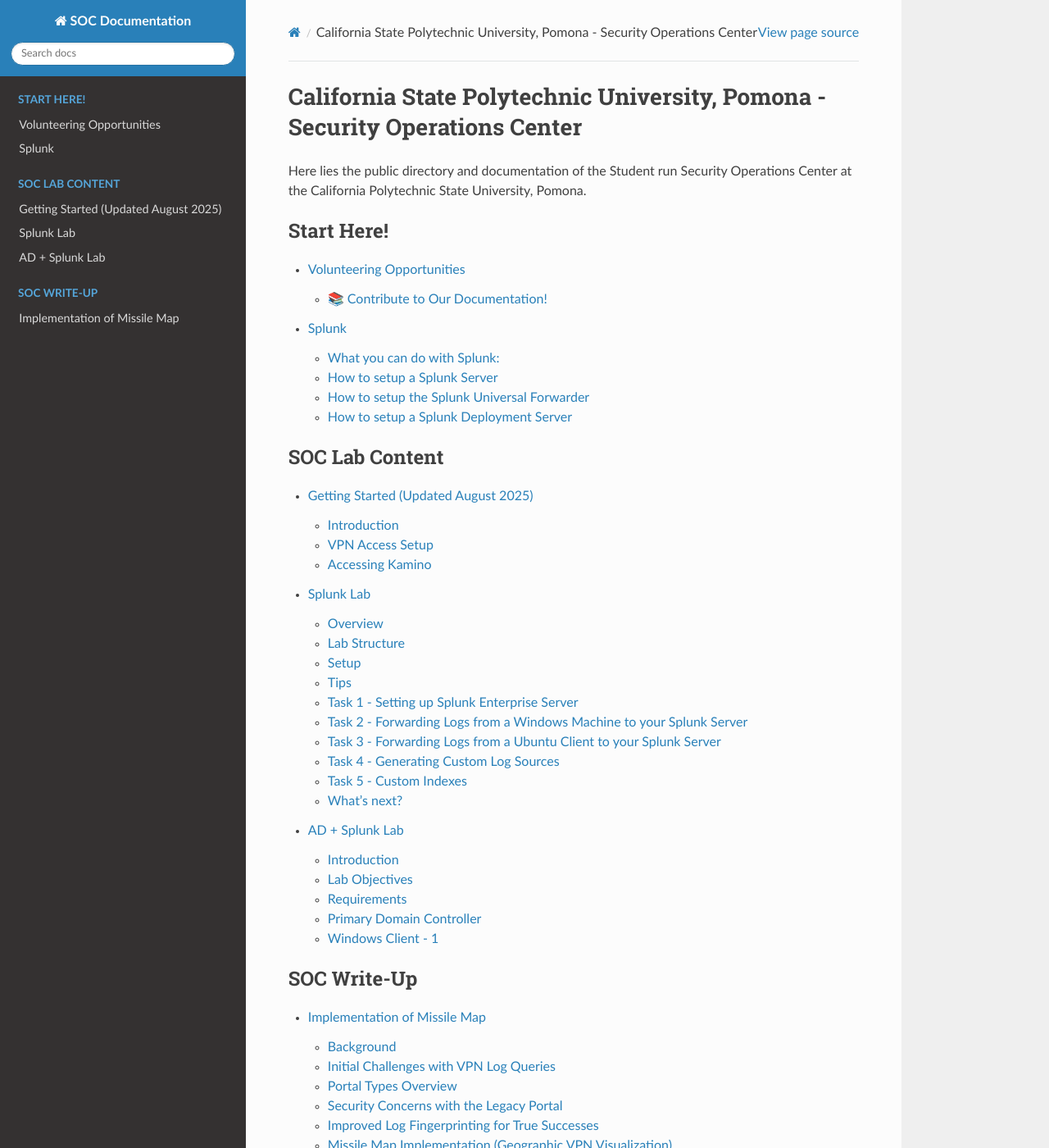
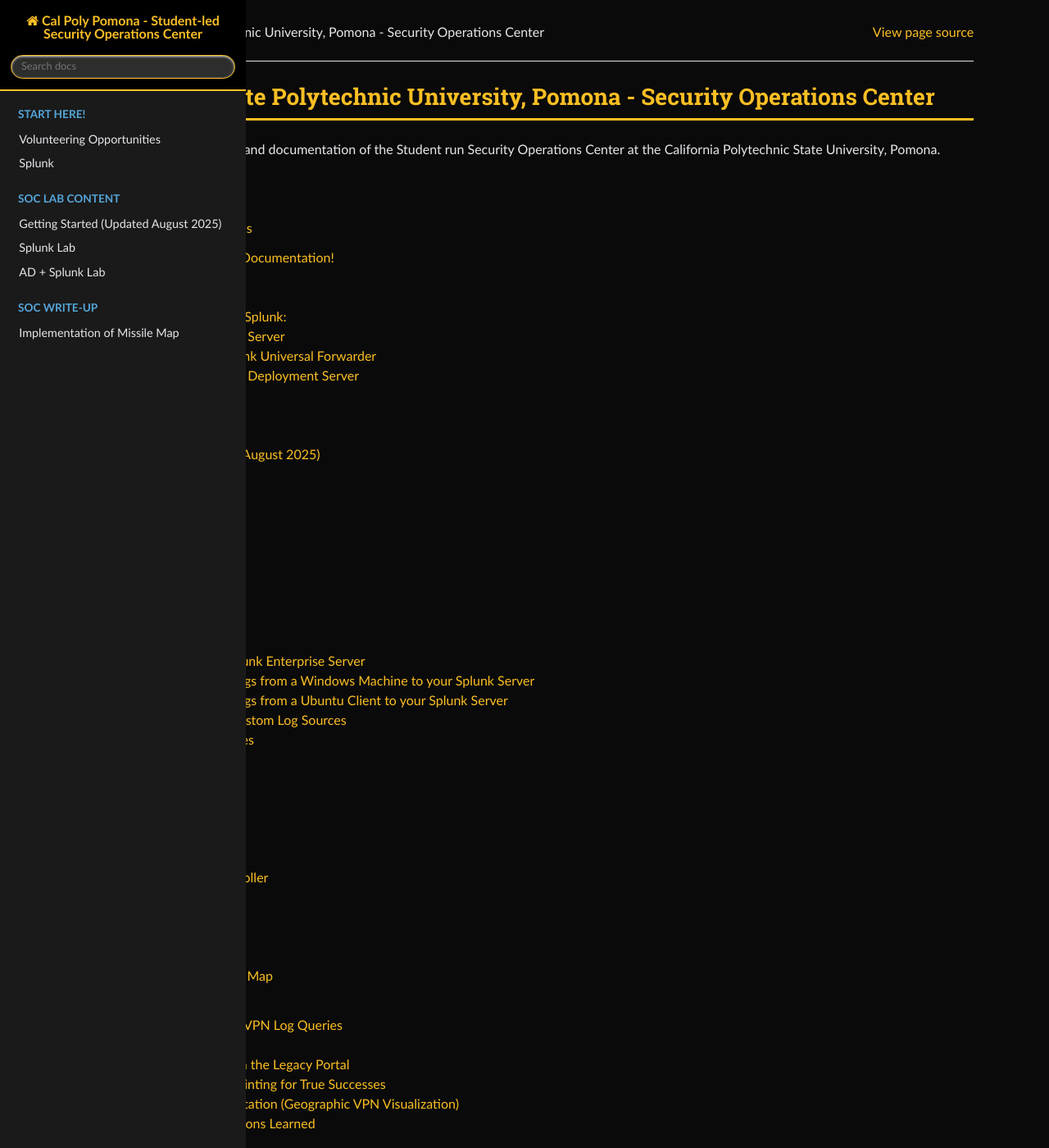
Before and after one commit to cpp-soc/documentation, a Sphinx documentation site: the page built from source/index.md, in a window 1280 px wide and 1400 px high. Shown: the whole window at 82% size. Built offline with Sphinx 7.4.7 and the Read the Docs theme 3.1.0, drawn with Linux system fonts in a browser that asks for light colours; some of the changed text lies outside the part shown.

Commit message:
i read we can write css now

```diff
--- /dev/null
+++ b/source/_static/custom.css
@@ -0,0 +1,168 @@
+:root {
+    --black: #000000;
+    --dark-bg: #0a0a0a;
+    --darker-bg: #1a1a1a;
+    --darkest-bg: #2d2d2d;
+    --gold: #fbbf24;
+    --gold-hover: #f59e0b;
+    --gold-light: #fcd34d;
+    --text-light: #e5e7eb;
+}
+
+body {
+    background-color: var(--black);
+    color: var(--text-light);
+}
+
+.wy-nav-content-wrap {
+    margin: 0 auto;
+    background-color: var(--dark-bg);
+}
+
+.wy-nav-content {
+    max-width: 1200px;
+    margin: 0 auto;
+    padding: 1.618em 3.236em;
+    background-color: var(--dark-bg);
+    color: var(--text-light);
+}
+
+.wy-side-nav-search {
+    background-color: var(--black) !important;
+    background-image: none !important;
+    border-bottom: 2px solid var(--gold);
+}
+
+.wy-side-nav-search > a,
+.wy-side-nav-search .wy-dropdown > a {
+    color: var(--gold) !important;
+}
+
+.wy-side-nav-search input[type=text] {
+    background-color: var(--darkest-bg);
+    color: var(--text-light);
+    border-color: var(--gold);
+}
+
+.wy-nav-side {
+    background-color: var(--darker-bg);
+}
+
+.wy-menu-vertical a {
+    color: var(--text-light);
+}
+
+.wy-menu-vertical a:hover {
+    background-color: var(--gold-hover);
+    color: var(--black);
+}
+
+.wy-menu-vertical li.current a {
+    background-color: var(--darkest-bg);
+    color: var(--gold);
+    border-right: solid 3px var(--gold);
+}
+
+.wy-menu-vertical li.current > a:hover {
+    background-color: var(--gold-hover);
+    color: var(--black);
+}
+
+a {
+    color: var(--gold);
+}
+
+a:hover {
+    color: var(--gold-hover);
+}
+
+a:visited {
+    color: var(--gold-hover);
+}
+
+.btn-neutral {
+    background-color: var(--gold) !important;
+    color: var(--black) !important;
+}
+
+.btn-neutral:hover {
+    background-color: var(--gold-hover) !important;
+}
+
+.highlight,
+code,
+pre {
+    background-color: var(--darkest-bg);
+    color: var(--text-light);
+    border-left: 3px solid var(--gold);
+}
+
+.wy-table-odd td,
+.wy-table-striped tr:nth-child(2n-1) td,
+.rst-content table.docutils:not(.field-list) tr:nth-child(2n-1) td {
+    background-color: var(--darkest-bg);
+}
+
+table.docutils {
+    border-color: var(--gold);
+    color: var(--text-light);
+}
+
+h1, h2, h3, h4, h5, h6 {
+    color: var(--gold);
+}
+
+h1 {
+    border-bottom: 3px solid var(--gold);
+    padding-bottom: 0.3em;
+}
+
+.wy-breadcrumbs li a {
+    color: var(--gold);
+}
+
+.wy-breadcrumbs li a:hover {
+    color: var(--gold-hover);
+}
+
+.rst-content .admonition {
+    background-color: var(--darkest-bg);
+    border-left-color: var(--gold);
+}
+
+.rst-content .admonition-title {
+    background-color: var(--gold);
+    color: var(--black);
+}
+
+.rst-footer-buttons {
+    border-top: 1px solid var(--gold);
+}
+
+.search li {
+    border-bottom: 1px solid var(--gold);
+}
+
+code.literal {
+    background-color: var(--darkest-bg);
+    color: var(--gold);
+    border: 1px solid var(--gold-hover);
+}
+
+@media screen and (max-width: 768px) {
+    .wy-nav-content {
+        padding: 1.618em 1.618em;
+    }
+}
+
+.document h1:first-of-type {
+    text-align: center;
+}
+
+.rst-content {
+    max-width: 100%;
+}
+
+.wy-nav-content-wrap .wy-nav-content {
+    background: transparent;
+}
--- a/source/conf.py
+++ b/source/conf.py
@@ -6,9 +6,9 @@
 # -- Project information -----------------------------------------------------
 # https://www.sphinx-doc.org/en/master/usage/configuration.html#project-information
 
-project = 'SOC Documentation'
-copyright = '2025, CPP Student Security Operations Center'
-author = 'CPP Student Security Operations Center'
+project = 'Cal Poly Pomona - Student-led Security Operations Center'
+copyright = '2025, Cal Poly Pomona - Student-led Security Operations Center'
+author = 'Cal Poly Pomona - Student-led Security Operations Center'
 
 # -- General configuration ---------------------------------------------------
 # https://www.sphinx-doc.org/en/master/usage/configuration.html#general-configuration
@@ -25,4 +25,5 @@
 # https://www.sphinx-doc.org/en/master/usage/configuration.html#options-for-html-output
 
 html_theme = 'sphinx_rtd_theme'
-#html_static_path = ['_static']
+html_static_path = ['_static']
+html_css_files = ['custom.css']
```
